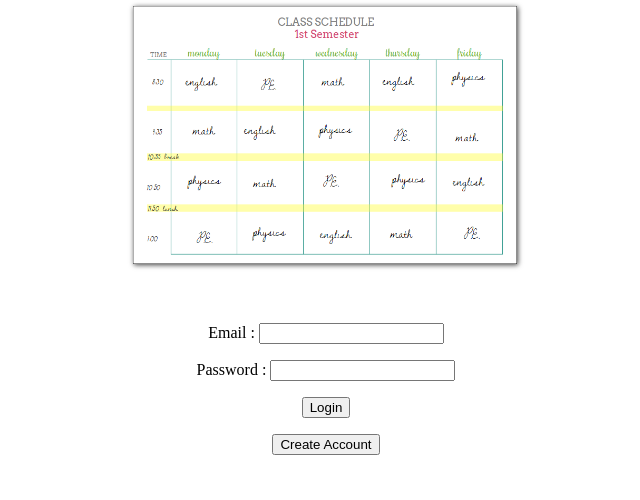
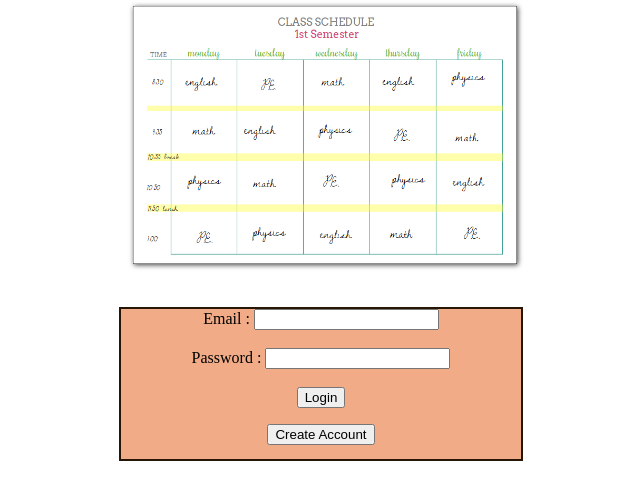
Before and after one commit to sskohrog/CIS454, a PHP site: page /Layouts/Login.html in a window 1280 px wide. Shown: the part 67-567 px from the top of the page, without its empty margins (314-954 px from the left). Run offline with PHP 8.4, Linux system fonts and the light colour scheme.

Commit message:
added more pages to allow for database and login connections

```diff
--- a/Layouts/Login.html
+++ b/Layouts/Login.html
@@ -1,26 +1,68 @@
+<!--
+// Login.html
+// log in page of scheduler
+-->
+
+<?php
+    include("config.php");
+    session_start();
+
+    if($_SERVER["REQUEST_METHOD"] == "POST") {
+
+      $un = mysqli_real_escape_string($db,$_POST['username']);
+      $pw = mysqli_real_escape_string($db,$_POST['password']);
+
+      $sql = "SELECT id FROM admin WHERE username = '$un' and passcode = '$pw'";
+      $result = mysqli_query($db,$sql);
+      $row = mysqli_fetch_array($result,MYSQLI_ASSOC);
+      $active = $row['active'];
+
+      $count = mysqli_num_rows($result);
+
+      if($count == 1) {
+         session_register("un");
+         $_SESSION['login_user'] = $un;
+
+         header("location: welcome.php");
+      } else {
+         $error = "The Email or Password you used is invalid. Please try again";
+      }
+   }
+?>
+
 <html>
     <head>
         <title> Class Scheduler </title>
+
+        <link rel="stylesheet" href="css/stylesheet.css" type="text/css"/>
     </head>
 
     <body>
         <h1 align="center">Create Your Schedule </h1>
 
-        <p align="center"><img src="schedule01.png" width ="400"></p>
+        <p align="center"><img src="schedule01.png" width="400"></p>
 
         <br>
 
         <div id="login">
-            <form align="center">
-                <p> Email : <input type = "text"></p>
-                <p> Password : <input type = "text>"> </p>
+
+            <form id="emailpw" action="" method="post">
+                  <label>Email : </label>
+                  <input type="text" name="username" class="box"/>
+
+                  <br/><br/>
+
+                  <label>Password : </label>
+                  <input type="password" name="password" class="box"/>
+
+                  <br/><br/>
+
+                  <input type="submit" value="Login"/>
+
+                  <br/>
             </form>
 
-            <form action="link to home">
-                <p align="center"> <input type="submit" value= Login></p>
-            </form>
-
-            <form action= "signup.html">
+            <form action="signup.html">
                 <p align="center">
                     <input type="submit" value="Create Account">
                 </p>
--- a/Layouts/stylesheet.css
+++ b/Layouts/css/stylesheet.css
@@ -6,7 +6,14 @@
 /* Login.html CSS */
 
 #login {
-    border: 2px black solid;
+
+    border: 2px #251605 solid;
+    width: 400px;
+    height: 150px;
+    position: relative;
+    left: 425px;
+    background-color: #F1AB86;
+    text-align: center;
 }
 
 /* signup.html CSS */
--- a/Layouts/signup.html
+++ b/Layouts/signup.html
@@ -1,6 +1,8 @@
 <html>
     <header>
         <title> Create Your Account </title>
+
+        <link rel="stylesheet" href="css/stylesheet.css" type="text/css"/>
     </header>
 
         <body>
```
Also changed, not shown: Layouts/logout.php (added, +10 -0 lines), Layouts/session.php (added, +16 -0 lines), Layouts/welcome.php (added, +15 -0 lines), 1 other file.
